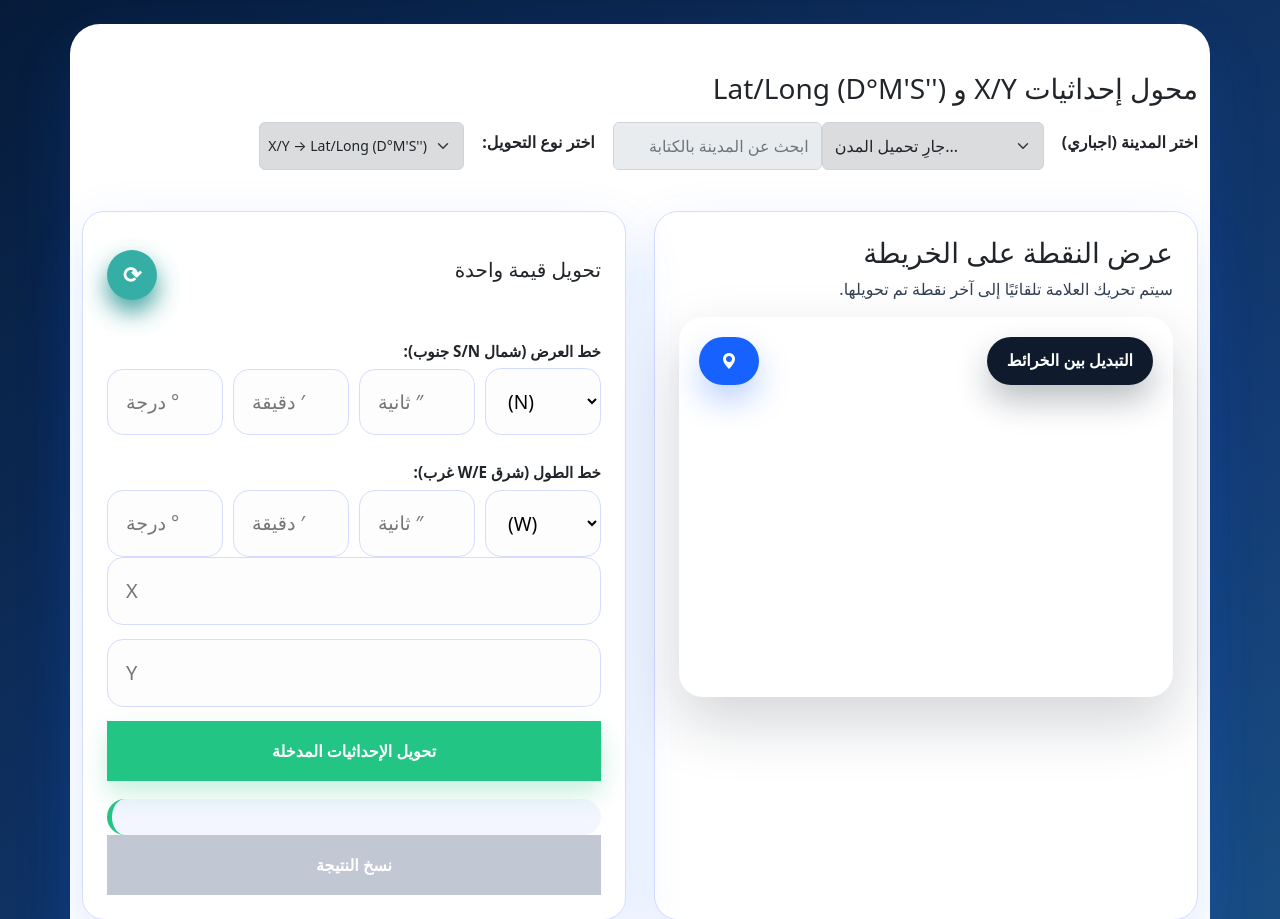
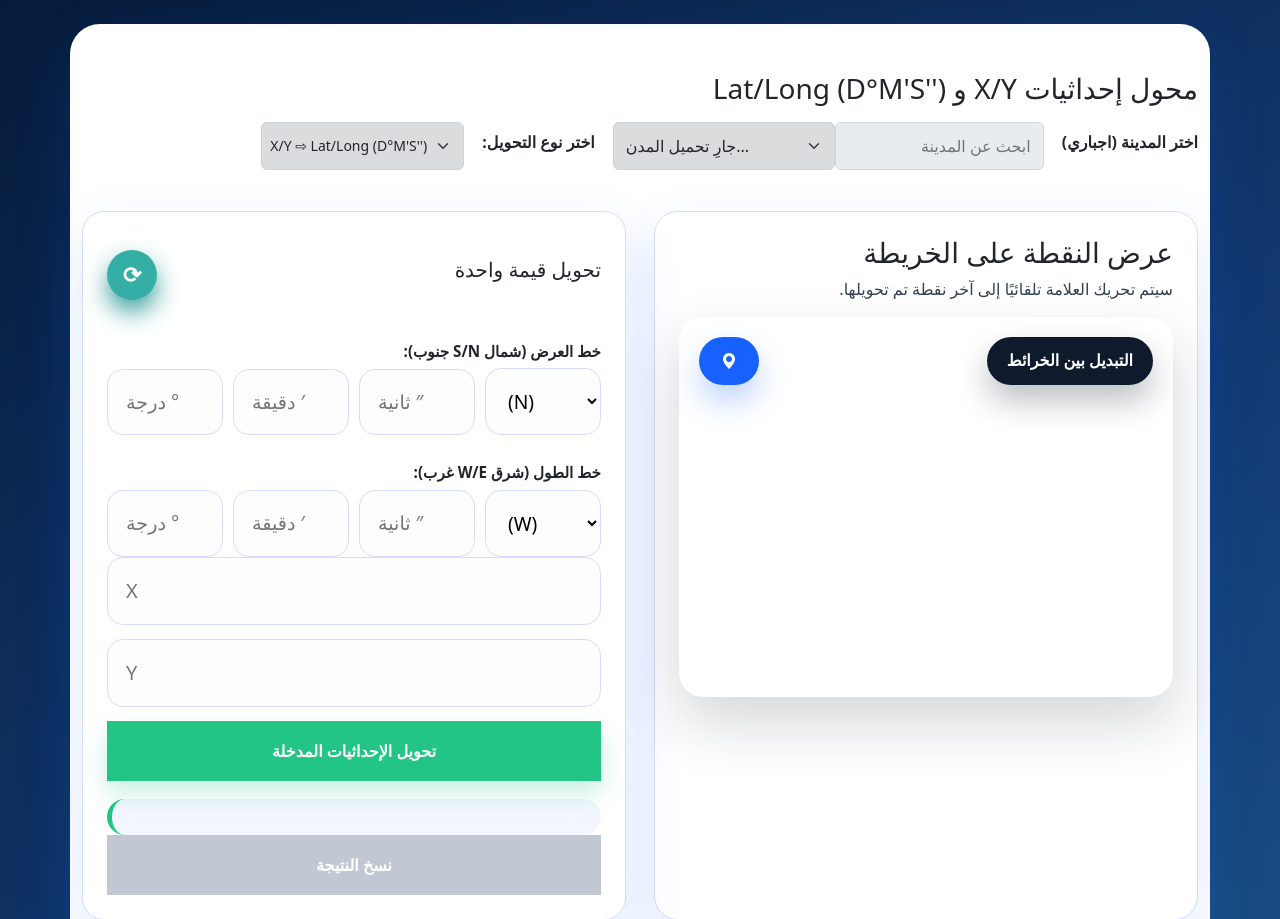
Before and after one commit to hichamzghoudi/convertgps, a website: page index.html in a window 1280 px wide. Shown: the top 919 px of the page. Drawn offline with nearby package versions, Linux system fonts and the light colour scheme; a script that the page names is missing.

Commit message:
n9dro nzido mesure f  kharita mn ba3d

```diff
--- a/index.html
+++ b/index.html
@@ -25,18 +25,18 @@
   <div class="conversion-header">
       <label class="my-2 conversion-label" for="conversionType">اختر المدينة (اجباري)</label>
       <div class=" mb-3 city-select-block">
+        <input id="citySearchInput" class="form-control city-search-input" type="search" list="citySuggestions" placeholder="ابحث عن المدينة" autocomplete="on" autocorrect="on" autocapitalize="none" spellcheck="false" inputmode="search" aria-label="ابحث عن المدينة" disabled>
         <select id="citySelect" class="form-select city-select bg-secondary bg-opacity-25 rounded" aria-label="ville">
           <option value="">جارٍ تحميل المدن...</option>
         </select>
-        <input id="citySearchInput" class="form-control city-search-input" type="search" list="citySuggestions" placeholder="ابحث عن المدينة بالكتابة" autocomplete="on" autocorrect="on" autocapitalize="none" spellcheck="false" inputmode="search" aria-label="ابحث عن المدينة" disabled>
       </div>
       <datalist id="citySuggestions"></datalist>
       <span class="city-zone-badge" id="cityZoneBadge" hidden aria-live="polite"></span>
       <label class="my-2 conversion-label" for="conversionType">اختر نوع التحويل:</label>
       <div>
         <select id="conversionType" class="form-select form-select-sm mb-3 bg-secondary bg-opacity-25 rounded" aria-label="اختر نوع التحويل">
-          <option value="Merchich-to-latlong">X/Y  → Lat/Long (D°M'S'')</option>
-          <option value="latlong-to-Merchich">Lat/Long (D°M'S'')  → X/Y</option>
+          <option value="Merchich-to-latlong">X/Y  <span style='font-size:100px; font-weight: bolder;'>&#8680;</span> Lat/Long (D°M'S'')</option>
+          <option value="latlong-to-Merchich">Lat/Long (D°M'S'') <span style='font-size:100px; font-weight: bolder;'>&#8680;</span> X/Y</option>
         </select>
       </div>
   </div>
@@ -738,7 +738,7 @@
     const searchInput = document.getElementById('citySearchInput');
     if(searchInput) {
       if(cityOptionsCache.length) {
-        searchInput.placeholder = 'ابحث عن المدينة بالكتابة';
+        searchInput.placeholder = 'ابحث عن المدينة';
       } else {
         searchInput.placeholder = 'قائمة المدن غير متاحة';
       }
```
